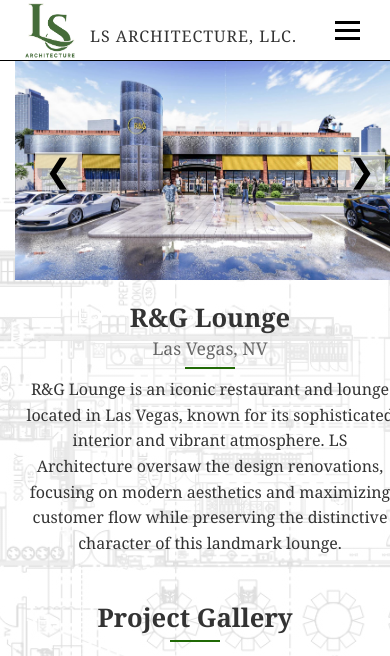
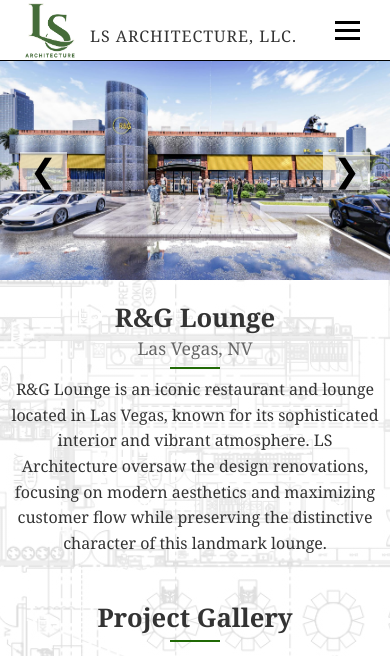
Before and after one commit to sachelv/lsarch1, a website built with Vite: page randglounge.html in a window 390 px wide. Shown: the top 656 px of the page. Built offline with nearby package versions, Linux system fonts and the light colour scheme; grey boxes are pictures that could not be loaded.

Commit message:
slight tweak for mobile

```diff
--- a/src/style.css
+++ b/src/style.css
@@ -830,7 +830,7 @@
 /************************************************************/
 /*          RESPONSIVE ADJUSTMENTS (IF NEEDED)              */
 /************************************************************/
-@media (max-width: 900px) {
+@media (max-width: 1500px) {
   .gallery-page-container-2 {
     flex-direction: column; /* stack columns on smaller screens */
   }
@@ -839,6 +839,7 @@
   .right-column-2 {
     flex: none;
     width: 100%;
+    margin-left: 0;
   }
 
   /* .hero-slideshow-2 {
```
